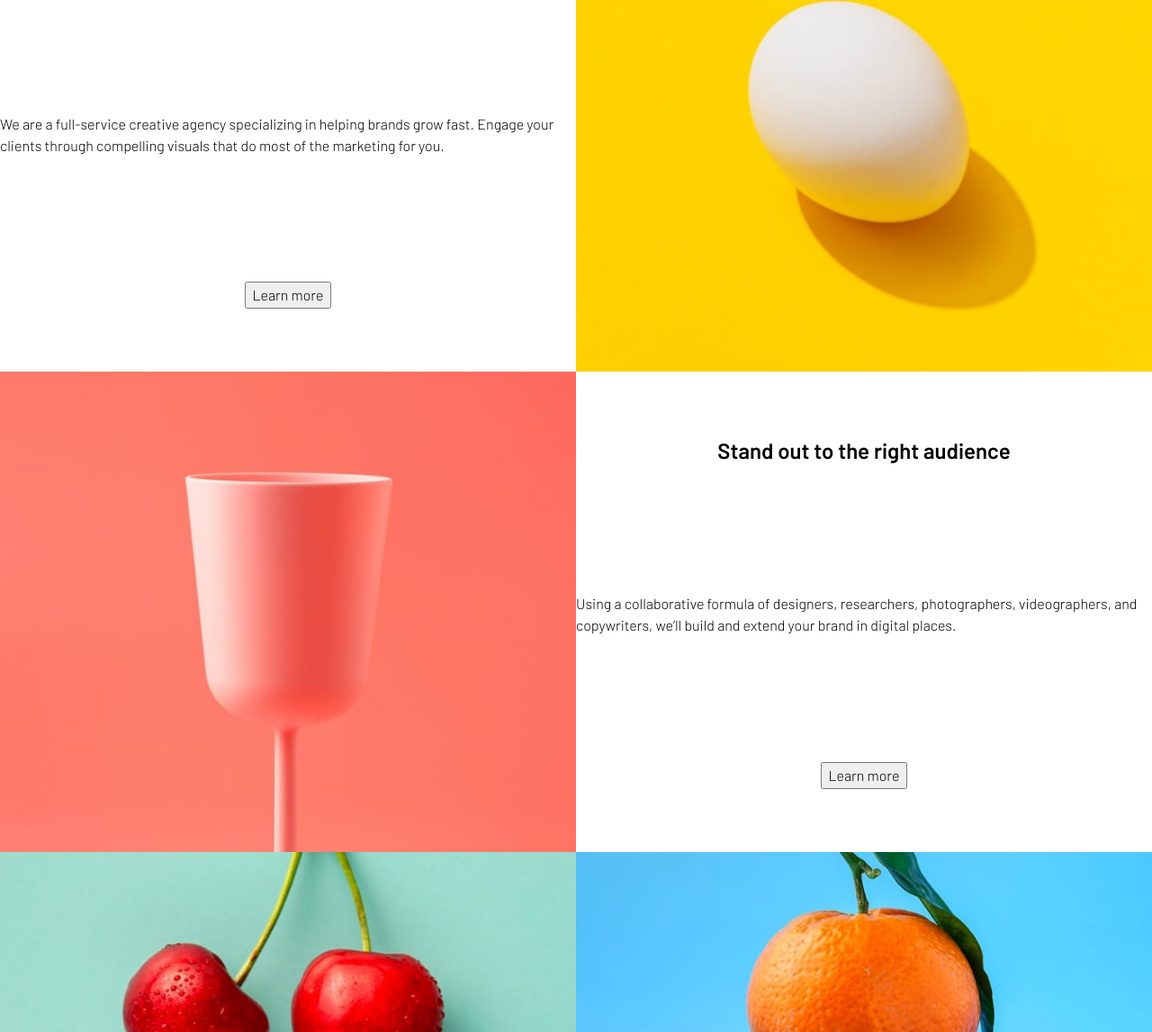
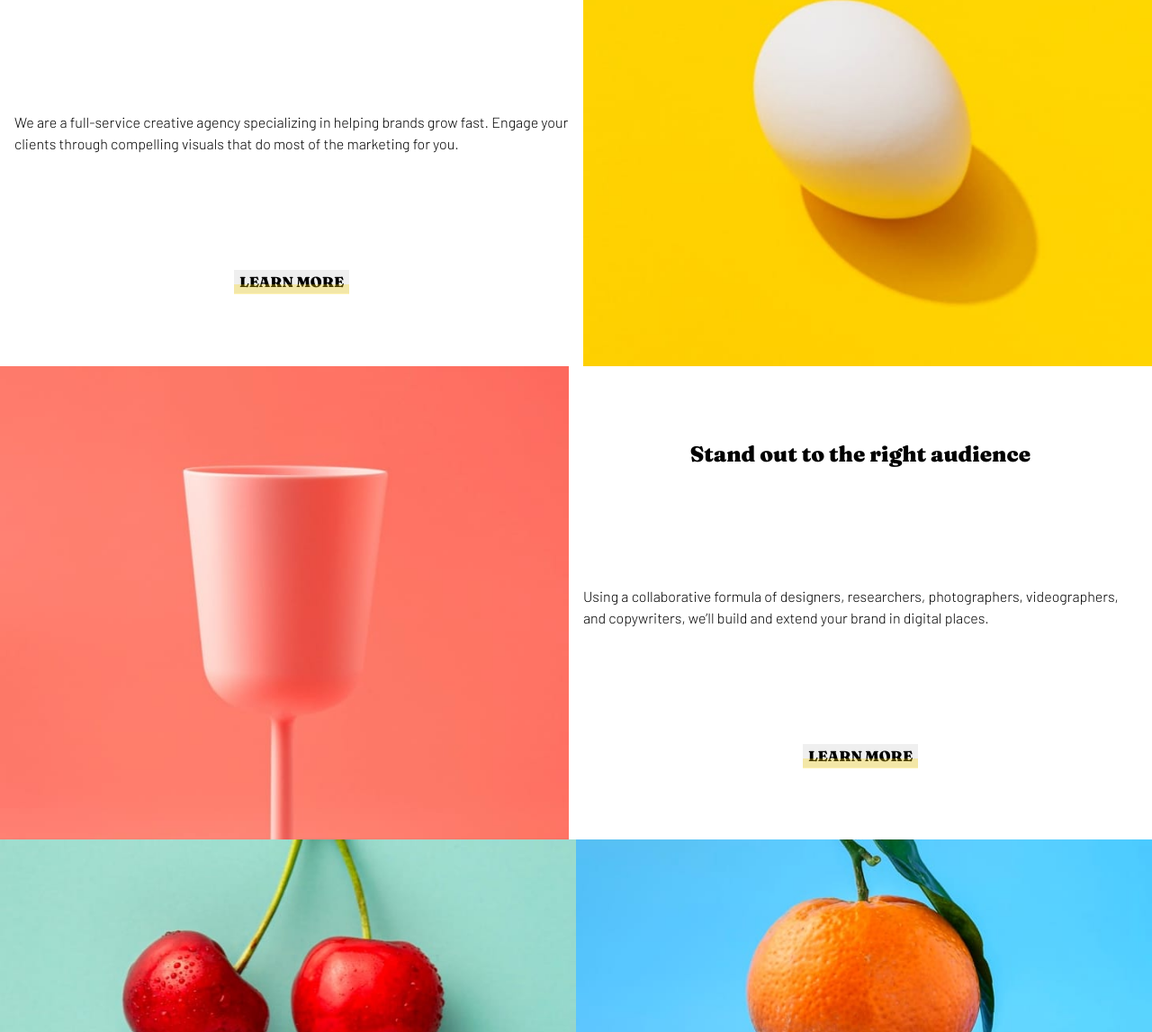
Before and after one commit to radanovicnikola93/sunnyside-agency, a website: page index.html in a window 1280 px wide. Shown: the part 920-2067 px from the top of the page at 90% size. Drawn offline with Linux system fonts and the light colour scheme.

Commit message:
styled main-content

```diff
--- a/index.html
+++ b/index.html
@@ -69,7 +69,7 @@
               brands grow fast. Engage your clients through compelling visuals
               that do most of the marketing for you.
             </p>
-            <button>Learn more</button>
+            <button class="content-btn">Learn more</button>
           </div>
           <div class="main--image">
             <img
@@ -94,7 +94,7 @@
               photographers, videographers, and copywriters, we’ll build and
               extend your brand in digital places.
             </p>
-            <button>Learn more</button>
+            <button class="content-btn">Learn more</button>
           </div>
           <div class="main--image">
             <img
--- /dev/null
+++ b/styles/sass/components/_content-btn.scss
@@ -0,0 +1,19 @@
+.content-btn {
+    border: none;
+    text-transform: uppercase;
+    font-family: $ff-fraunces;
+    font-weight: $fw-900;
+    position: relative;
+    z-index: 1;
+
+    &::after {
+        content: "";
+        background-color: $yellow;
+        opacity: 30%;
+        height: 0.7rem;
+        width: 100%;
+        position: absolute;
+        top: 60%;
+        left: 0;
+    }
+}
--- a/styles/sass/components/_main--content.scss
+++ b/styles/sass/components/_main--content.scss
@@ -3,5 +3,10 @@
     flex-direction: column;
     justify-content: space-around;
     align-items: center;
-    flex-basis: 100%;
+    padding: 1rem;
+
+    h2 {
+        font-family: $ff-fraunces;
+        font-weight: $fw-900;
+    }
 }
--- a/styles/sass/style.scss
+++ b/styles/sass/style.scss
@@ -10,6 +10,7 @@
 @import "./components/main--content";
 @import "./components/main--image";
 @import "./components/nav-btn";
+@import "./components/content-btn";
 
 // LAYOUTS
 @import "./layouts/footer";
```
Also changed, not shown: styles/css/style.css.
